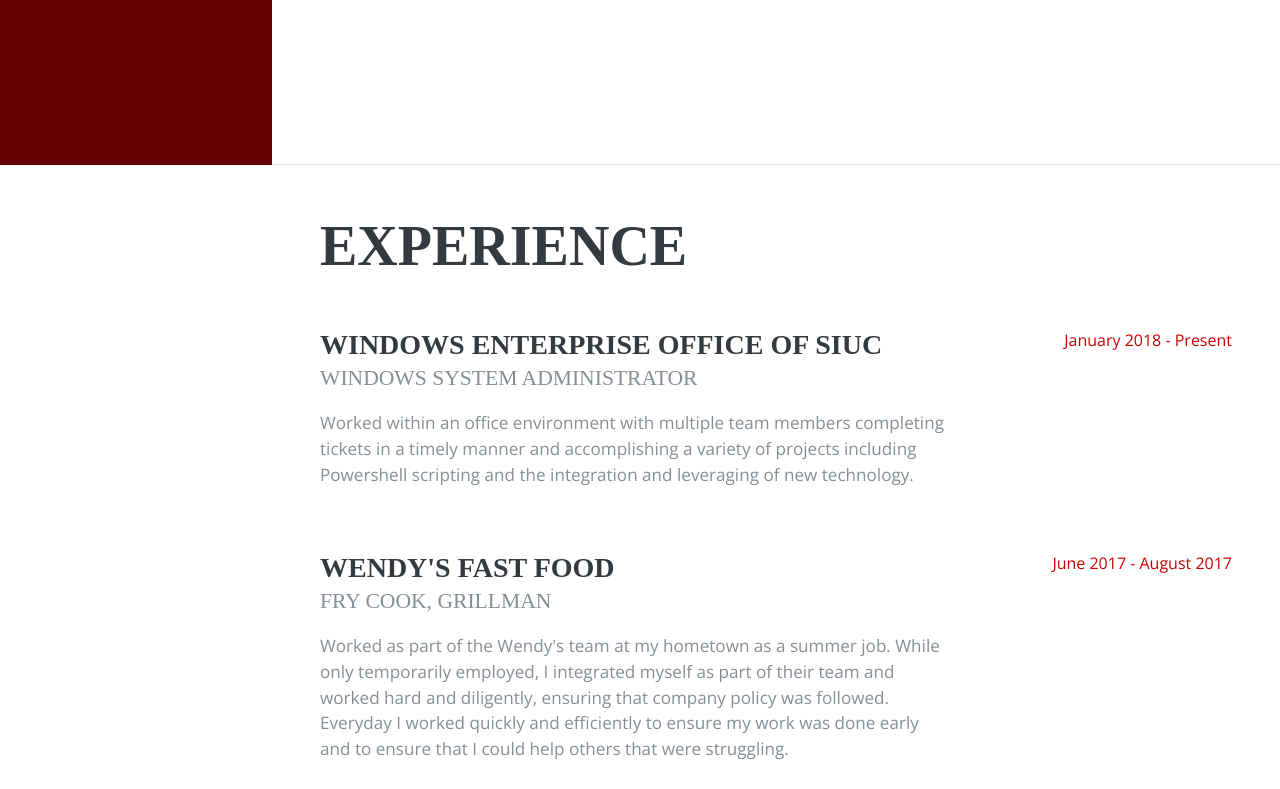
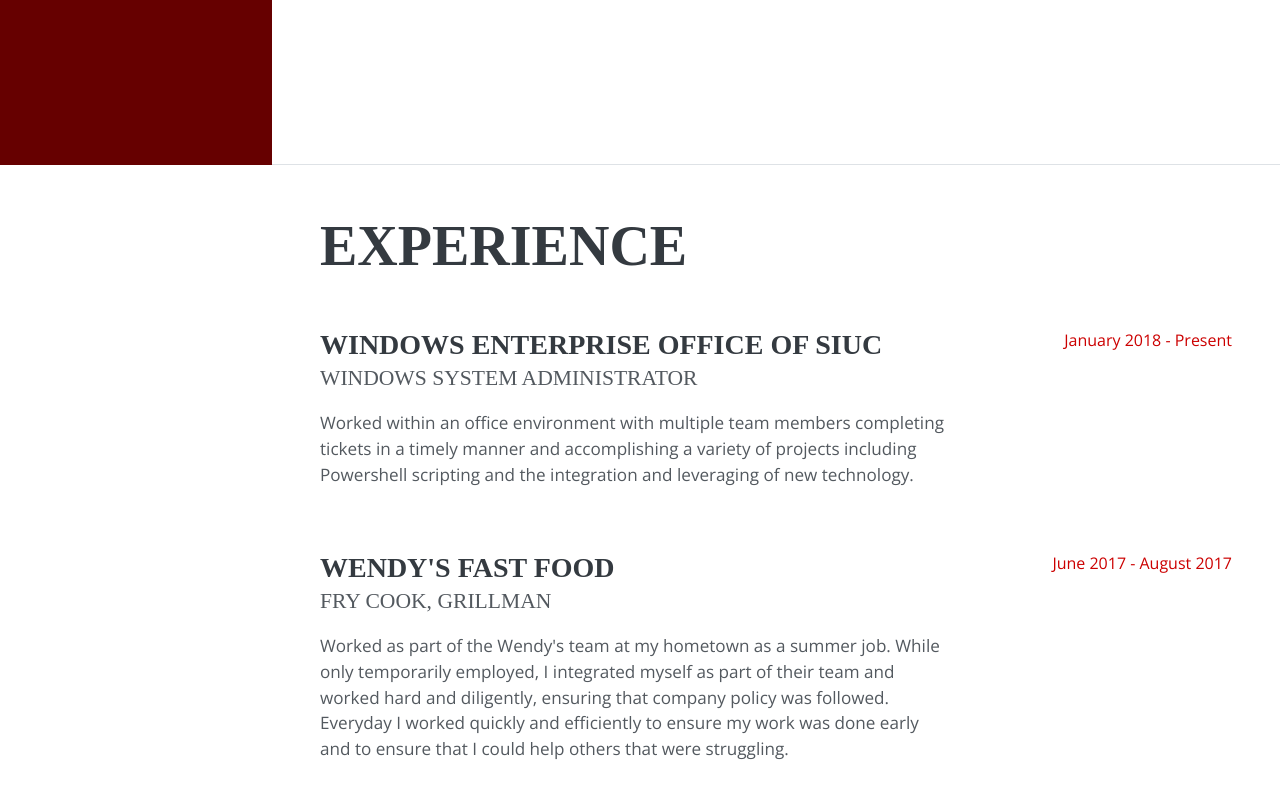
Before and after one commit to mmueller536/PortfolioWebsite, a plain HTML site: page index.html in a window 1280 px wide. Shown: the part 635-1424 px from the top of the page. Drawn offline with nearby package versions, Linux system fonts and the light colour scheme; a web font is replaced by a local one.

Commit message:
Changed the color of body text
Made color darker for better readibility and usability

```diff
--- a/css/resume.css
+++ b/css/resume.css
@@ -1,7 +1,7 @@
 body {
   font-family: 'Open Sans', serif;
   padding-top: 54px;
-  color: #868e96;
+  color: #53595f;
 }
 
 @media (min-width: 992px) {
```
